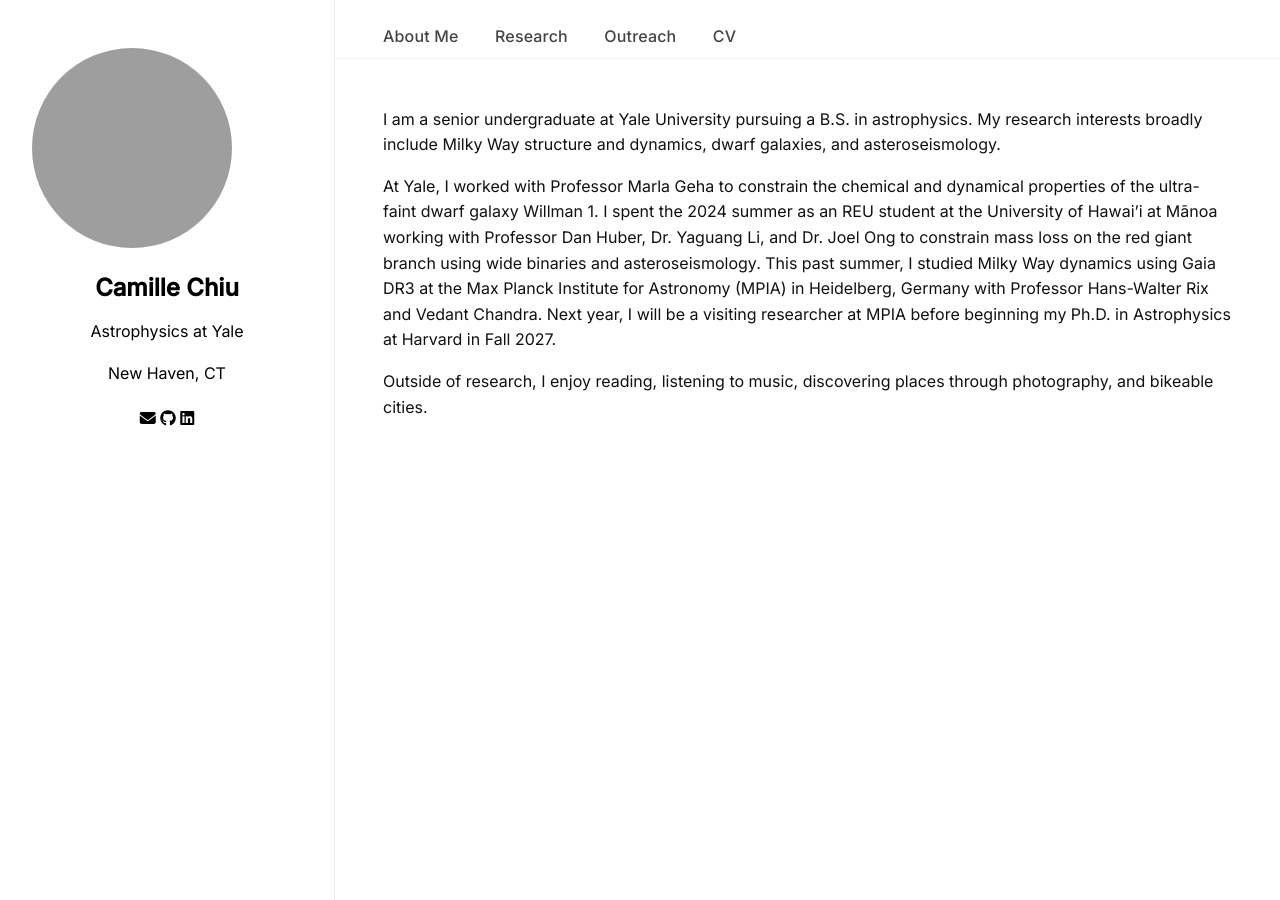
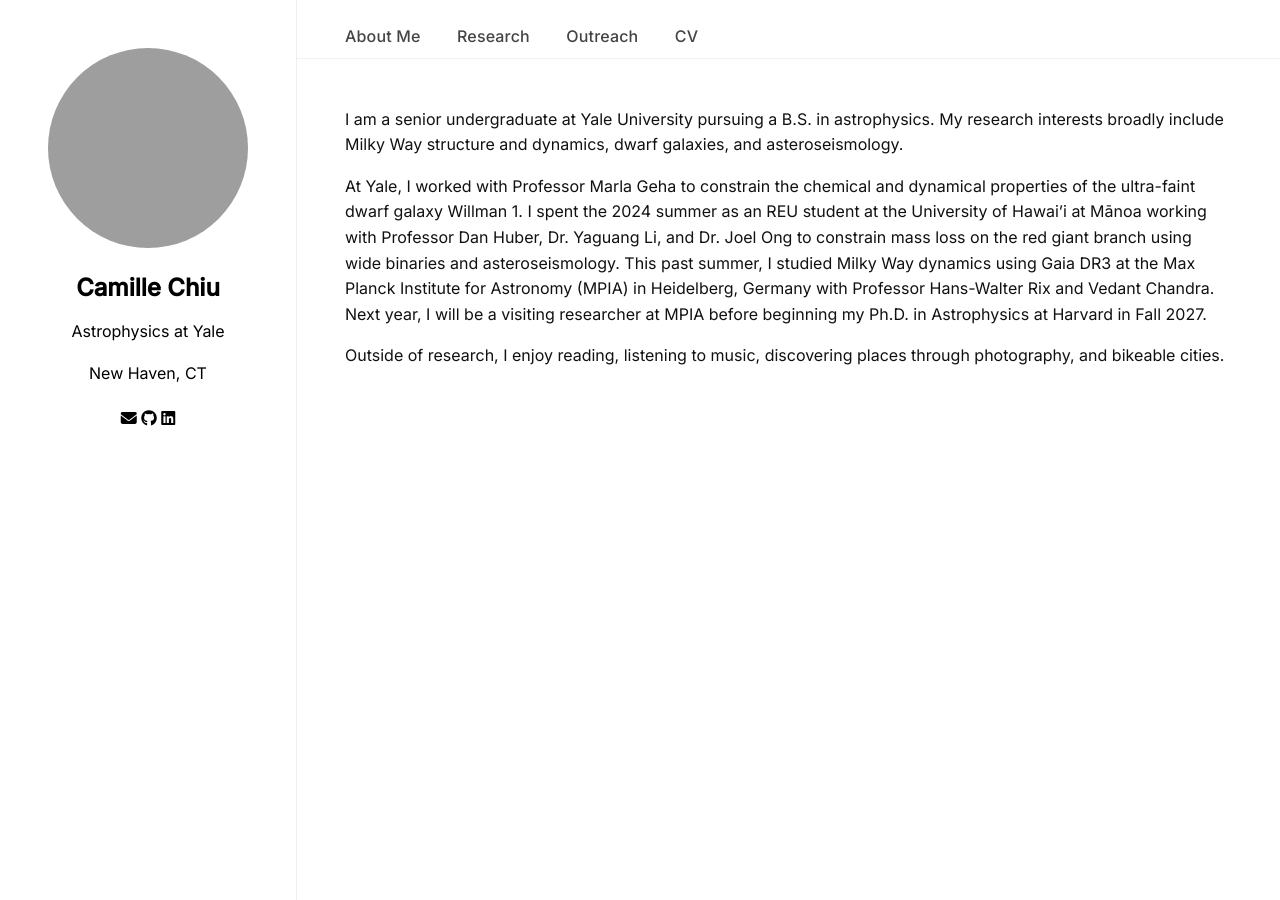
Before and after one commit to camchiu/camchiu.github.io, a Jekyll site: the page built from index.md, in a window 1280 px wide. Built offline with Jekyll 4.4.1, drawn with Linux system fonts in a browser that asks for light colours; grey boxes are pictures that could not be loaded.

Commit message:
Update main.scss

```diff
--- a/assets/css/main.scss
+++ b/assets/css/main.scss
@@ -37,8 +37,8 @@
 ========================= */
 
 .sidebar {
-  width: 270px;
-  padding: 3rem 2rem;
+  width: 200px;
+  padding: 3rem 3rem;
   border-right: 1px solid #eee;
   text-align: left;
 }
@@ -60,7 +60,7 @@
   border-radius: 50%;
   object-fit: cover;
   display: block;
-  margin-bottom: 1.5rem;
+  margin: 0 auto 1.5rem auto;
 }
 
 /* Name */
```
